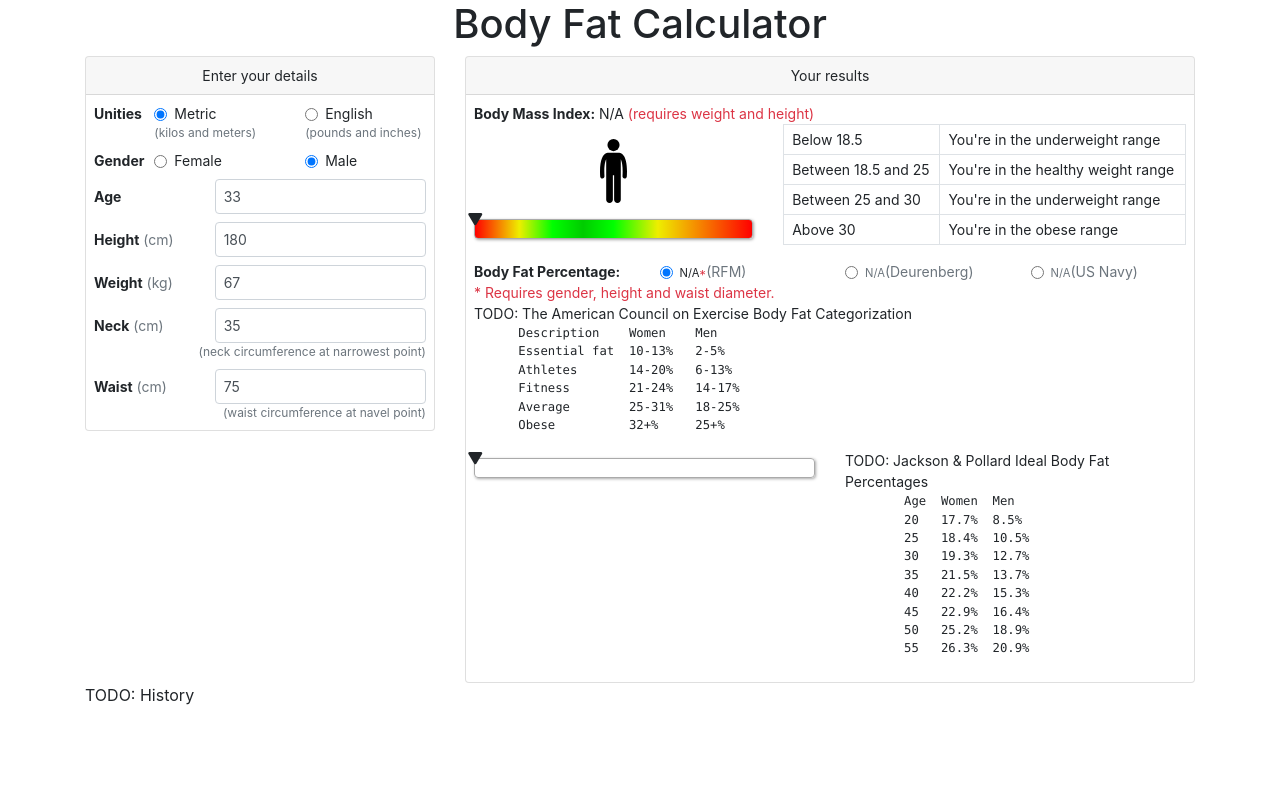
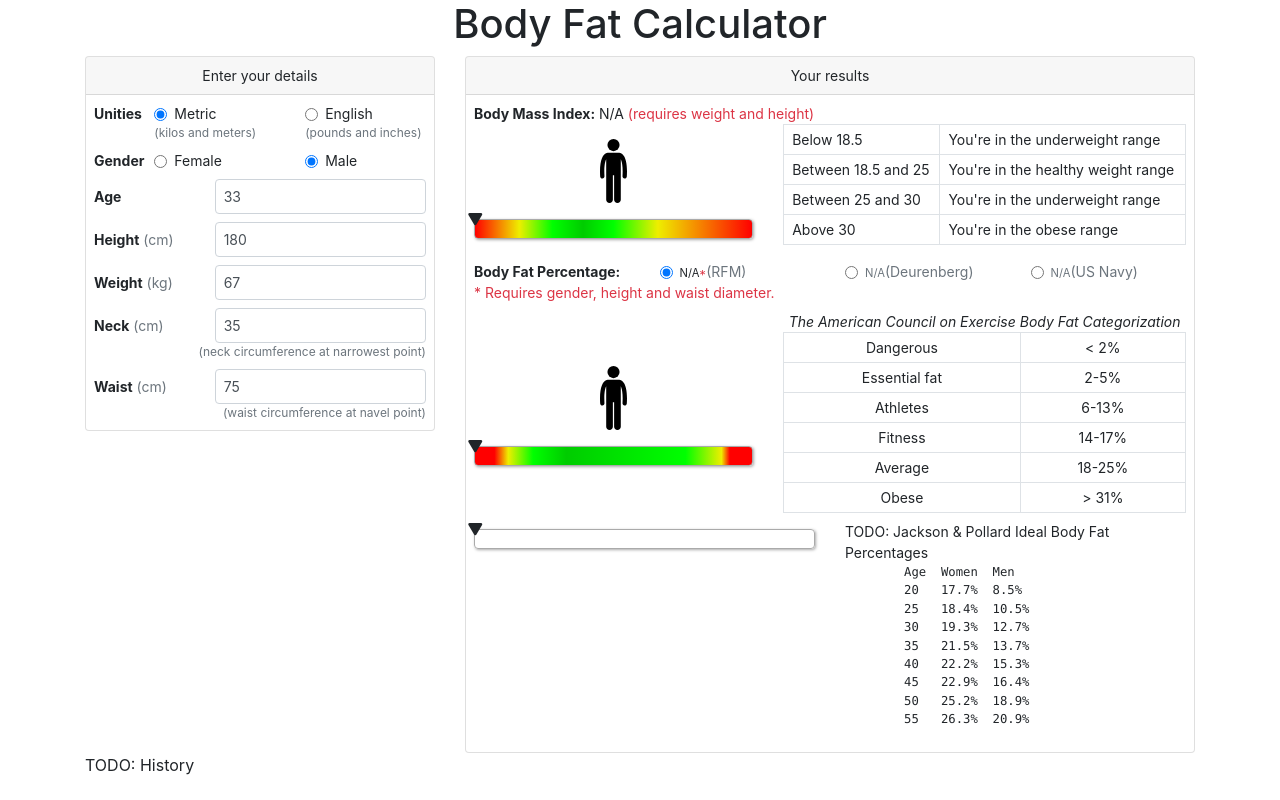
Before and after one commit to jfmdev/body-fat-calc, a Vue app: page / in a window 1280 px wide. Built offline with nearby package versions, Linux system fonts and the light colour scheme; what vue-localstorage would draw is missing.

Commit message:
Implement American Council component

```diff
--- a/src/components/Stats.vue
+++ b/src/components/Stats.vue
@@ -73,9 +73,9 @@
           </div>
         </transition>
 
-        <AmericanCouncil />
+        <AmericanCouncil class="mt-2" :value="BFP" :is-female="isFemale" />
 
-        <JacksonPollard />
+        <JacksonPollard class="mt-2" :value="BFP" :is-female="isFemale" />
       </div>
       <!-- BFP (end) -->
     </div>
@@ -120,6 +120,10 @@ export default {
   computed: {
     selectedMethod: function() {
       return _.find(this.METHODS, method => method.index === this.methodIndex);
+    },
+
+    BFP: function() {
+      return this.getValue(this.selectedMethod.field);
     },
 
     BMI: function() {
--- a/src/components/reports/AmericanCouncil.vue
+++ b/src/components/reports/AmericanCouncil.vue
@@ -1,19 +1,180 @@
 <template>
-  <div>
-    TODO: The American Council on Exercise Body Fat Categorization
-    <pre>
-      Description    Women    Men
-      Essential fat  10-13%   2-5%
-      Athletes       14-20%   6-13%
-      Fitness        21-24%   14-17%
-      Average        25-31%   18-25%
-      Obese          32+%     25+%</pre
-    >
+  <div class="row align-items-center">
+    <div class="col-sm-5">
+      <BodySilhouette :range="range" :value="value" />
+
+      <ColoredProgressBar :range="range" :value="value" />
+    </div>
+    <div class="col-sm-7 text-center">
+      <div>
+        <em>The American Council on Exercise Body Fat Categorization</em>
+      </div>
+      <table class="table table-bordered text-medium mb-0">
+        <tbody>
+          <tr
+            v-for="(row, index) in table"
+            class="table-bg-anim"
+            :class="{ 'table-info': index === activeRow }"
+            :key="index"
+          >
+            <td class="py-1 px-2">{{ row.title }}</td>
+            <td class="py-1 px-2">{{ row.description }}</td>
+          </tr>
+        </tbody>
+      </table>
+    </div>
   </div>
 </template>
 
 <script>
+import _ from "lodash";
+
+import { ChartColors } from "@/utils/constants";
+import BodySilhouette from "@/components/charts/BodySilhouette";
+import ColoredProgressBar from "@/components/charts/ColoredProgressBar";
+
+const RANGE_FEMALE = [
+  { value: 8, color: ChartColors.DANGER, body: "thin" },
+  { value: 10, color: ChartColors.DANGER, body: "thin" },
+  { value: 11.5, color: ChartColors.WARNING, body: "thin" },
+  { value: 14, color: ChartColors.GOOD, body: "normal" },
+  { value: 17, color: ChartColors.EXCELLENT, body: "strong" },
+  { value: 28, color: ChartColors.GOOD, body: "normal" },
+  { value: 31, color: ChartColors.WARNING, body: "overweight" },
+  { value: 32, color: ChartColors.DANGER, body: "obese" },
+  { value: 34, color: ChartColors.DANGER, body: "obese" }
+];
+
+const RANGE_MALE = [
+  { value: 0, color: ChartColors.DANGER, body: "thin" },
+  { value: 2, color: ChartColors.DANGER, body: "thin" },
+  { value: 3.5, color: ChartColors.WARNING, body: "thin" },
+  { value: 6, color: ChartColors.GOOD, body: "normal" },
+  { value: 9.5, color: ChartColors.EXCELLENT, body: "strong" },
+  { value: 21.5, color: ChartColors.GOOD, body: "normal" },
+  { value: 25, color: ChartColors.WARNING, body: "overweight" },
+  { value: 26, color: ChartColors.DANGER, body: "obese" },
+  { value: 28, color: ChartColors.DANGER, body: "obese" }
+];
+
+const TABLE_FEMALE = [
+  {
+    title: "Dangerous",
+    min: null,
+    max: 10,
+    description: "< 10%"
+  },
+  {
+    title: "Essential fat",
+    min: 10,
+    max: 13,
+    description: "10-13%"
+  },
+  {
+    title: "Athletes",
+    min: 13,
+    max: 20,
+    description: "14-20%"
+  },
+  {
+    title: "Fitness",
+    min: 20,
+    max: 24,
+    description: "21-24%"
+  },
+  {
+    title: "Average",
+    min: 24,
+    max: 31,
+    description: "25-31%"
+  },
+  {
+    title: "Obese",
+    min: 25,
+    max: null,
+    description: "> 25%"
+  }
+];
+
+const TABLE_MALE = [
+  {
+    title: "Dangerous",
+    min: null,
+    max: 2,
+    description: "< 2%"
+  },
+  {
+    title: "Essential fat",
+    min: 2,
+    max: 5,
+    description: "2-5%"
+  },
+  {
+    title: "Athletes",
+    min: 5,
+    max: 13,
+    description: "6-13%"
+  },
+  {
+    title: "Fitness",
+    min: 13,
+    max: 17,
+    description: "14-17%"
+  },
+  {
+    title: "Average",
+    min: 17,
+    max: 25,
+    description: "18-25%"
+  },
+  {
+    title: "Obese",
+    min: 31,
+    max: null,
+    description: "> 31%"
+  }
+];
+
 export default {
-  name: "AmericanCouncil"
+  name: "AmericanCouncil",
+
+  components: {
+    BodySilhouette,
+    ColoredProgressBar
+  },
+
+  props: {
+    value: {
+      type: Number,
+      default: 0
+    },
+    isFemale: {
+      type: Boolean,
+      default: false
+    }
+  },
+
+  computed: {
+    activeRow: function() {
+      if (!_.isNil(this.value)) {
+        const row = _.find(
+          this.table,
+          row =>
+            (!row.min || this.value >= row.min) &&
+            (!row.max || this.value < row.max)
+        );
+        return row ? this.table.indexOf(row) : null;
+      }
+      return null;
+    },
+
+    range: function() {
+      return this.isFemale ? RANGE_FEMALE : RANGE_MALE;
+    },
+
+    table: function() {
+      return this.isFemale ? TABLE_FEMALE : TABLE_MALE;
+    }
+  }
 };
 </script>
--- a/src/components/reports/BMIRange.vue
+++ b/src/components/reports/BMIRange.vue
@@ -10,6 +10,7 @@
         <tbody>
           <tr
             v-for="(row, index) in table"
+            class="table-bg-anim"
             :class="{ 'table-info': index === activeRow }"
             :key="index"
           >
@@ -90,7 +91,7 @@ export default {
 
   computed: {
     activeRow: function() {
-      if (!_.isNil(this.value) && this.value > 0) {
+      if (!_.isNil(this.value)) {
         const row = _.find(
           TABLE,
           row =>
--- a/src/styles.css
+++ b/src/styles.css
@@ -11,6 +11,13 @@
 
 .text-small {
   font-size: 12px;
+}
+
+.table-bg-anim,
+.table-bg-anim td {
+  -webkit-transition: background-color 0.3s;
+  -moz-transition: background-color 0.3s;
+  transition: background-color 0.3s;
 }
 
 /* --- Colores progress bar --- */
@@ -32,7 +39,7 @@
   top: -12px;
   transform: translateX(-50%);
   position: absolute;
-  }
+}
 
 /* --- Body silhouette --- */
 
```
